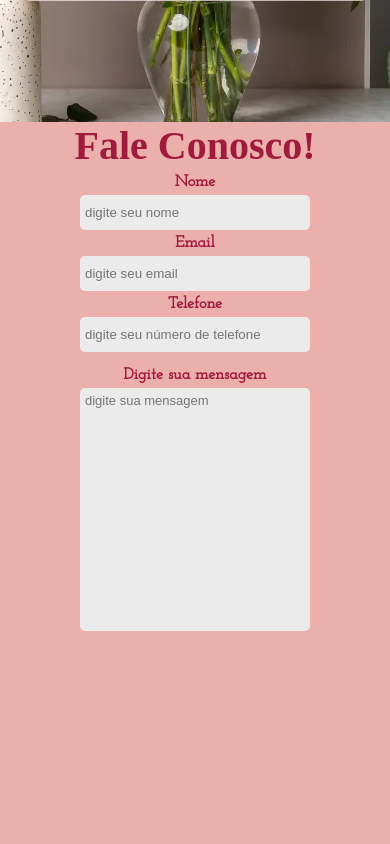
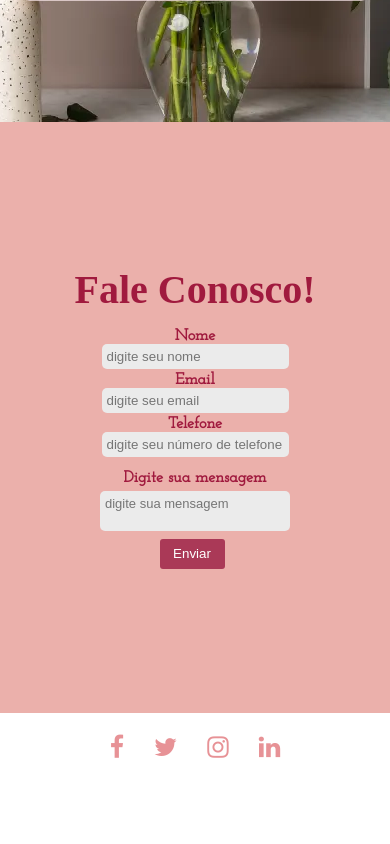
Before and after one commit to 0quel0/foxndflora, a plain HTML site: page site_de_floricultura/index.html in a window 390 px wide. Shown: the part 2000-2844 px from the top of the page. After the commit the page ends 2797 px from the top, so only its background shows below. Drawn offline with nearby package versions, Linux system fonts and the light colour scheme; a web font is replaced by a local one.

Commit message:
Add files via upload

```diff
--- a/site_de_floricultura/index.html
+++ b/site_de_floricultura/index.html
@@ -15,7 +15,7 @@
     <link href="https://fonts.googleapis.com/css2?family=Passions+Conflict&display=swap" rel="stylesheet">
 </head>
 <body>
-  <!---------------------header----------------------->
+  <!---------------------HEADER----------------------->
 
     <nav>
         <a href="index.html">
@@ -41,7 +41,7 @@
         </div>
     </div>
 
-  <!---------------------agradecimentos----------------------->
+  <!---------------------AGRADECIMENTOS----------------------->
 
     <section class="container">
 
@@ -56,7 +56,7 @@
 
     </section>
 
- <!----------------------Banner 2--------------------------->
+ <!----------------------BANNER_2--------------------------->
 
  <section class="banner2">
     <div class="background">
@@ -64,7 +64,7 @@
     </div>
  </section>
 
- <!-----------------------Fale conosco---------------------->
+ <!-----------------------FALE_CONOSCO---------------------->
 
  <section class="faleconosco">
     <h1>Fale Conosco!</h1>
@@ -80,10 +80,21 @@
         <div class="right">
             <label for="mensagem">Digite sua mensagem</label>
             <textarea type="textarea" class="mensagem" placeholder="digite sua mensagem"></textarea>
+            <button>Enviar</button>
         </div>
-        <button>Enviar</button>
     </form>
  </section>
+
+ <!-----------------------FOOTER---------------------->
+
+ <footer>
+    <div class="icon">
+        <i class="fa fa-facebook"></i>
+        <i class="fa fa-twitter"></i>
+        <i class="fa fa-instagram"></i>
+        <i class="fa fa-linkedin"></i>
+    </div>
+ </footer>
 
  <!----------------------JavaScript------------------------->
     <script>
--- a/site_de_floricultura/style.css
+++ b/site_de_floricultura/style.css
@@ -7,7 +7,7 @@
     box-sizing: border-box;
 }
 
-/*-----------header------------*/
+/*-----------HEADER------------*/
 .header{
     min-height: 100vh;
     width: 100%;
@@ -140,7 +140,7 @@ nav .fa{
     }
 }
 
-/*------------------agradecimentos------------------*/
+/*------------------AGRADECIMENTOS------------------*/
 
 .container{
     background-color: #fceaed;
@@ -242,7 +242,7 @@ nav .fa{
     }
 }
 
-/*--------------Banner 2-------------*/
+/*--------------BANNER_2-------------*/
 .banner2{
     height: 400px;
     width: 100%;
@@ -305,7 +305,7 @@ nav .fa{
     }
 }
 
-/*--------------Fale Conosco-------------*/
+/*--------------FALE_CONOSCO-------------*/
 .faleconosco{
     background-color:#ebb0ab;
     height: 70vh;
@@ -313,6 +313,7 @@ nav .fa{
     text-align: center;
 }
 .faleconosco h1{
+    margin-top: 45px;
     margin-bottom: 45px;
     font-family: 'MonteCarlo';
     font-size: 50px;
@@ -328,7 +329,7 @@ nav .fa{
     left: 30%;
 }
 .left input{
-    margin-bottom: 45px;
+    margin-bottom: 5px;
     height: 35px;
     width: 230px;
     border: none;
@@ -337,9 +338,7 @@ nav .fa{
     padding: 5px;
 }
 .left label{
-    margin-bottom: 5px;
     font-family: 'Josefin Slab';
-    color: #a01a3e;
     color: #a01a3e;
     font-weight:bold;
 }
@@ -352,13 +351,13 @@ nav .fa{
 }
 .right textarea{
     margin-bottom: 3px;
-    height: 243px;
-    width: 290px;
+    height: 164px;
+    width: 230px;
     border: none;
     border-radius: 5px;
     resize: none;
     font-size: 15px;
-    padding: 20px;
+    padding: 5px;
     background: rgb(235, 235, 235);
     font-family: Arial, Helvetica, sans-serif;
 }
@@ -369,12 +368,12 @@ nav .fa{
     font-weight:bold;
 }
 
-button{
+.right button{
     width: 65px;
     height: 30px;
     position: absolute;
-    right: 30%;
-    margin-top: 275px;
+    right: 0;
+    margin-top: 200px;
     background-color: #aa3957;
     border: none;
     border-radius: 3px;
@@ -384,18 +383,24 @@ button{
 @media(max-width: 850px){
     .faleconosco{
         padding: 0;
-        height: 100vh;
-        align-content: center;
-        justify-items: center;
+        height: 70vh;
+        align-items: center;
+        justify-content: center;
+        display: flex;
+        flex-direction: column;
+        color: red;
     }
     .faleconosco h1{
         font-size: 40px;
-        margin-bottom: 5px;
+        margin-bottom: 15px;
+        margin-top: 0;
     }
     .formulario{
         display: flex;
         flex-direction: column;
         align-items: center;
+        justify-items: center;
+        position: relative;
     }
     .left{
         display: flex;
@@ -405,9 +410,9 @@ button{
         left: 0;
     }
     .left input{
-        margin-bottom: 5px;
-        height: 35px;
-        width: 230px;
+        margin-bottom: 3px;
+        height: auto;
+        width: auto;
         border: none;
         border-radius: 5px;
         background: rgb(235, 235, 235);
@@ -423,8 +428,8 @@ button{
     .right textarea{
         font-family: Arial, Helvetica, sans-serif;
         margin-bottom: 3px;
-        height: 243px;
-        width: 230px;;
+        height: auto;
+        width: 190px;
         border: none;
         border-radius: 5px;
         resize: none;
@@ -440,7 +445,7 @@ button{
         font-weight:bold;
     }
 
-    button{
+    .faleconosco .right button{
         width: 65px;
         height: 30px;
         position: relative;
@@ -448,7 +453,39 @@ button{
         border: none;
         border-radius: 3px;
         color: #fff;
-        margin-top: 480px;
-        left: 156px;
+        margin-top: 5px;
+        right: 3px;
     }
 }
+
+/*-----------------------FOOTER----------------------*/
+footer{
+    height: 10vh;
+    text-align: center;
+    padding: 13px 0;
+}
+
+.icon .fa{
+    margin: 0 13px;
+    cursor: pointer;
+    padding: 18px 0;
+    color: #E79296;
+    font-size: 25px;
+}
+
+@media(max-width: 850px){
+    footer{
+        height: 10vh;
+        text-align: center;
+        padding: 9px 0;
+    }
+
+    .icon .fa{
+        margin: 0 13px;
+        cursor: pointer;
+        padding: 13px 0;
+        color: #E79296;
+        font-size: 25px;
+    }
+
+}
```
